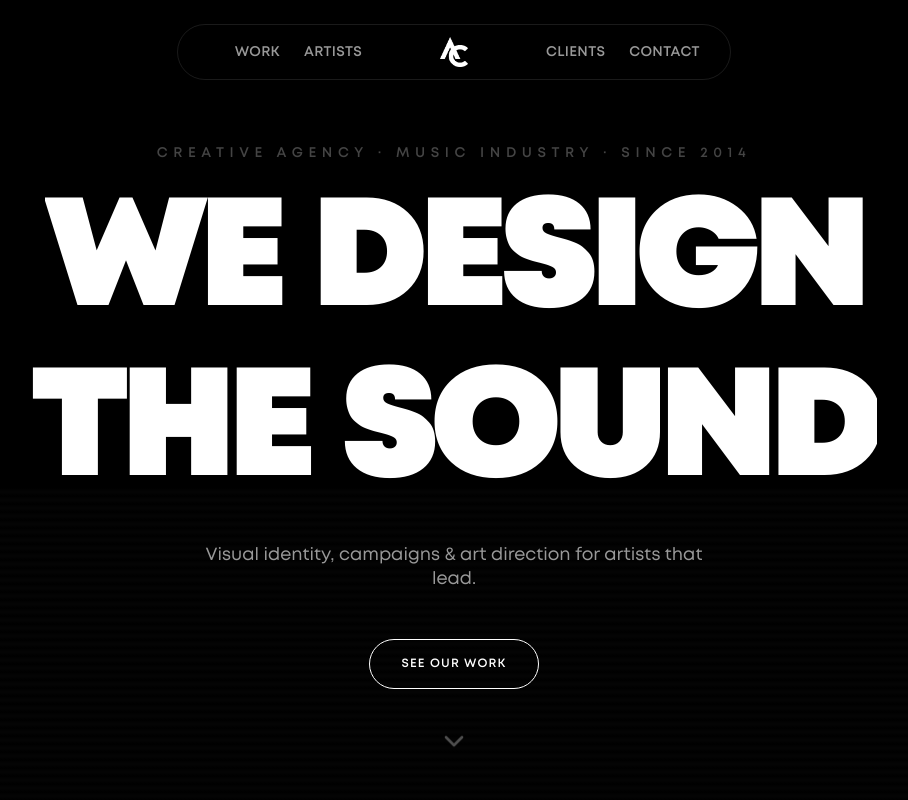
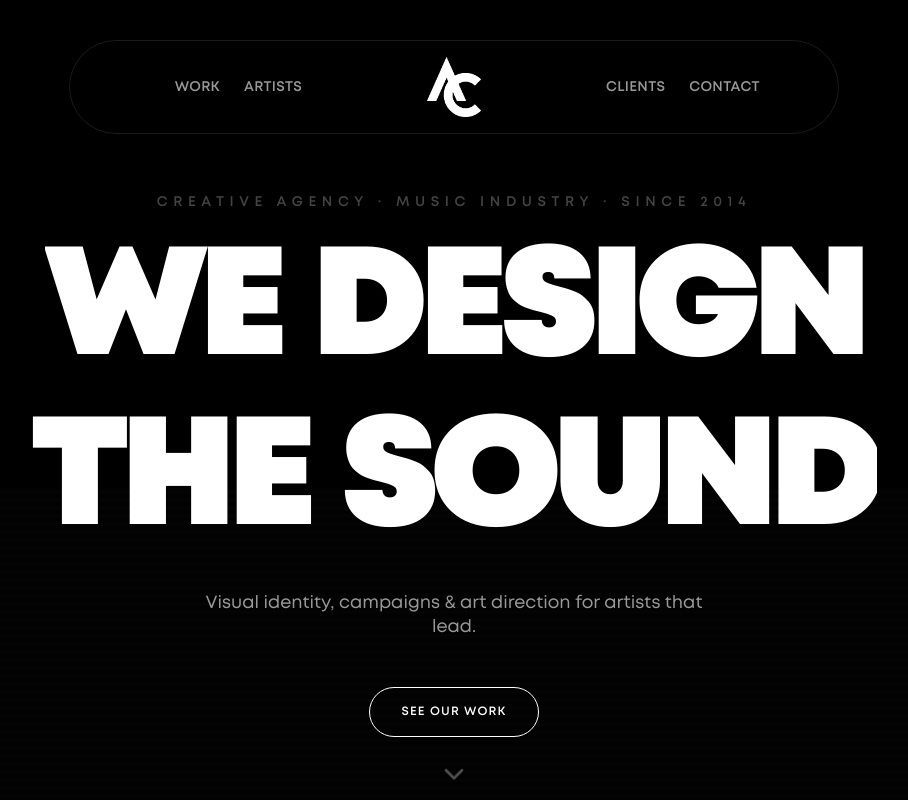
Before and after one commit to lpzcarlos/webacgraphics, a Next.js app: page / in a window 1280 px wide. Shown: the top 800 px of the page, without its empty margins (186-1094 px from the left). Built offline with nearby package versions, Linux system fonts and the light colour scheme.

Commit message:
modificado tamaño logo

```diff
--- a/src/components/Footer.tsx
+++ b/src/components/Footer.tsx
@@ -18,7 +18,7 @@ export default function Footer() {
         </div>
 
         {/* Links */}
-        <div className="flex gap-6">
+        <div className="flex flex-col md:flex-row items-center gap-4 md:gap-6">
           <Link href="#work" className="text-secondary hover:text-white text-xs uppercase tracking-widest font-semibold transition-colors">Work</Link>
           <Link href="#artists" className="text-secondary hover:text-white text-xs uppercase tracking-widest font-semibold transition-colors">Artists</Link>
           <Link href="#clients" className="text-secondary hover:text-white text-xs uppercase tracking-widest font-semibold transition-colors">Clients</Link>
--- a/src/components/Hero.tsx
+++ b/src/components/Hero.tsx
@@ -24,7 +24,7 @@ export default function Hero() {
   };
 
   return (
-    <section className="relative w-full min-h-[100dvh] pt-32 pb-24 flex flex-col items-center justify-center overflow-hidden bg-background">
+    <section className="relative w-full min-h-[100dvh] pt-48 pb-24 flex flex-col items-center justify-center overflow-hidden bg-background">
       {/* Background Textures */}
       <div className="noise-bg"></div>
       <div className="scanline"></div>
--- a/src/components/Navbar.tsx
+++ b/src/components/Navbar.tsx
@@ -18,16 +18,16 @@ export default function Navbar() {
 
   return (
     <>
-      <div className="fixed top-6 w-full flex justify-center z-50 pointer-events-none">
+      <div className="fixed top-10 w-full flex justify-center z-50 pointer-events-none">
         <motion.nav
           initial={{ y: -100 }}
           animate={{ y: 0 }}
           transition={{ duration: 0.8, ease: "easeOut" }}
-          className={`pointer-events-auto relative flex items-center justify-start md:justify-center px-6 py-3 rounded-full transition-all duration-300 w-[90%] md:w-fit border border-white/10
+          className={`pointer-events-auto relative flex items-center justify-start md:justify-center px-8 py-4 rounded-full transition-all duration-300 w-[90%] md:w-fit border border-white/10
             ${scrolled ? "bg-black/75 backdrop-blur-xl" : "bg-transparent"}`}
         >
           {/* Desktop Links Left */}
-          <div className="hidden md:flex w-[160px] justify-end items-center gap-6">
+          <div className="hidden md:flex w-[200px] justify-end items-center gap-6">
             <NavLink href="#work">Work</NavLink>
             <NavLink href="#artists">Artists</NavLink>
           </div>
@@ -35,7 +35,7 @@ export default function Navbar() {
           {/* Logo Center (Left on mobile) */}
           <div className="flex justify-center flex-shrink-0 md:mx-8">
             <Link href="/">
-              <div className="relative w-[120px] h-[30px] flex items-center justify-center">
+              <div className="relative w-[240px] h-[60px] flex items-center justify-center">
                 <Image
                   src="/media/logoac.png"
                   alt="Logo"
@@ -48,7 +48,7 @@ export default function Navbar() {
           </div>
 
           {/* Desktop Links Right */}
-          <div className="hidden md:flex w-[160px] justify-start items-center gap-6">
+          <div className="hidden md:flex w-[200px] justify-start items-center gap-6">
             <NavLink href="#clients">Clients</NavLink>
             <NavLink href="#contact">Contact</NavLink>
           </div>
```
Also changed, not shown: src/components/MarqueeClients.tsx (line endings or trailing spaces).
